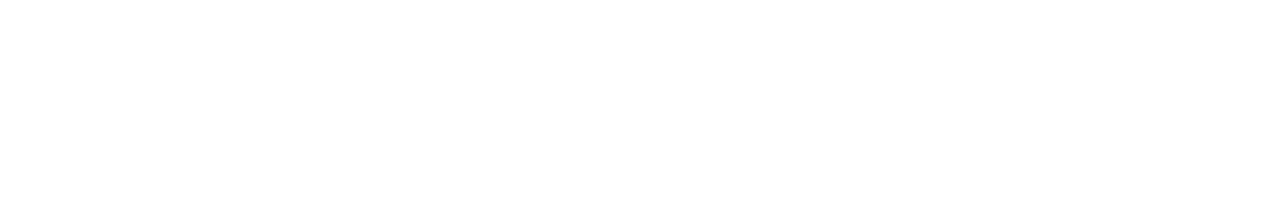
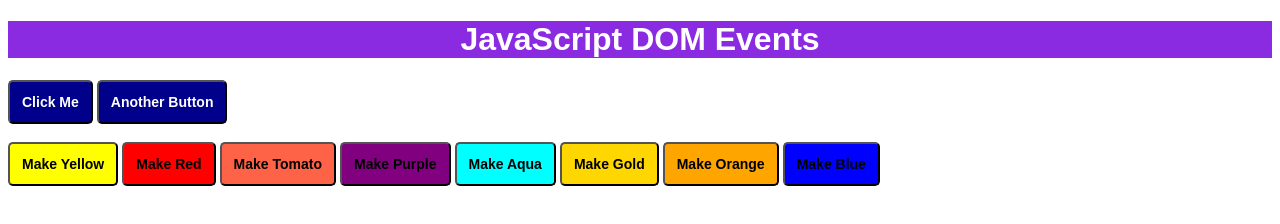
Before and after one commit to SK-Jabed/JavaScript-DOM-Events, a plain HTML site: page index.html in a window 1280 px wide. Drawn offline with Linux system fonts and the light colour scheme.

Commit message:
Some Files Added and Updated

```diff
--- a/index.html
+++ b/index.html
@@ -4,8 +4,28 @@
   <meta charset="UTF-8">
   <meta name="viewport" content="width=\, initial-scale=1.0">
   <title>JS DOM Events</title>
+  <link rel="stylesheet" href="styles/style.css">
 </head>
 <body>
+  <h1 id="title" onclick="console.log('I am the header')">JavaScript DOM Events</h1>
+  <button id="click-btn" onclick="console.log(7)">Click Me</button>
+  <button id="another-btn" onclick="console.log(69)">Another Button</button>
+  <br><br>
+  <!-- Option - 01 -->
+  <button id="yellow-btn" onclick="document.body.style.backgroundColor = 'yellow'">Make Yellow</button>
+  <!-- Option - 02 -->
+  <button id="make-red" onclick="makeRed()">Make Red</button>
+  <!-- Option - 03 -->
+  <button id="make-tomato">Make Tomato</button>
+  <button id="make-purple">Make Purple</button>
+  <!-- Option - 04 -->
+  <button id="make-aqua">Make Aqua</button>
+  <button id="make-gold">Make Gold</button>
+  <button id="make-orange">Make Orange</button>
+  <button id="make-blue">Make Blue</button>
+  <script src="js/events.js"></script>
+  <script>
 
+  </script>
 </body>
 </html>
--- /dev/null
+++ b/js/events.js
@@ -0,0 +1,42 @@
+// Option - 01 : Directly Set on The HTML Element
+
+// Option - 02
+// Important - We will use it
+function makeRed() {
+    document.body.style.backgroundColor = "red";
+}
+
+// Option - 03
+const makeTomatoButton = document.getElementById("make-tomato");
+makeTomatoButton.onclick = makeTomato;
+
+function makeTomato() {
+    document.body.style.backgroundColor = "tomato";
+}
+//------------------------ OR -------------------------
+const makePurpleButton = document.getElementById("make-purple");
+makePurpleButton.onclick = function makePurple() {
+    document.body.style.backgroundColor = "purple";
+}
+
+// Option - 04
+// Important : We will use it sometimes
+const makeAquaButton = document.getElementById("make-aqua");
+makeAquaButton.addEventListener("click", makeAqua);
+
+function makeAqua() {
+    document.body.style.backgroundColor = "aqua";
+}
+//------------------------ OR -------------------------
+const makeGoldButton = document.getElementById("make-gold");
+makeGoldButton.addEventListener("click", function makeGold() {
+    document.body.style.backgroundColor = "gold";
+});
+//------------------------ OR -------------------------
+document.getElementById("make-orange").addEventListener("click", function(){
+    document.body.style.backgroundColor = "orange";
+});
+
+document.getElementById("make-blue").addEventListener("click", function(){
+    document.body.style.backgroundColor = "blue";
+});
--- /dev/null
+++ b/styles/style.css
@@ -0,0 +1,46 @@
+button {
+  padding: 12px;
+  border-radius: 5px;
+  cursor: pointer;
+  border-color: black;
+  font-size: 14px;
+  font-weight: 600;
+}
+#title {
+  background-color: blueviolet;
+  text-align: center;
+  color: white;
+  font-family: Arial, Helvetica, sans-serif;
+}
+#click-btn {
+  background-color: darkblue;
+  color: white;
+}
+#another-btn {
+  background-color: darkblue;
+  color: white;
+}
+#yellow-btn {
+  background-color: yellow;
+}
+#make-red {
+  background-color: red;
+}
+#make-tomato {
+  background-color: tomato;
+}
+#make-purple {
+  background-color: purple;
+}
+#make-aqua {
+  background-color: aqua;
+}
+#make-gold{
+  background-color: gold;
+}
+#make-orange {
+  background-color: orange;
+}
+#make-blue {
+  background-color: blue;
+}
```
Also changed, not shown: event-summary.html (added, +19 -0 lines), js/event-summary.js (added, +9 -0 lines).
